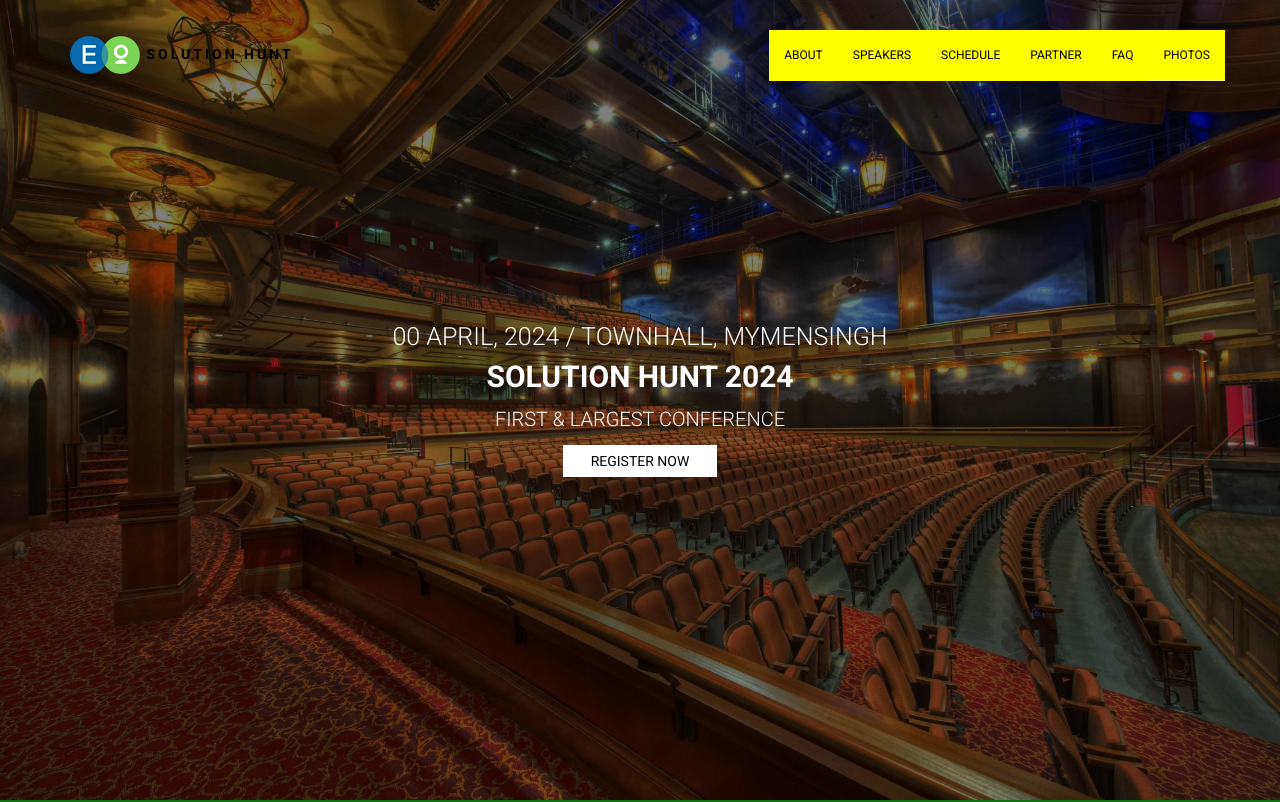
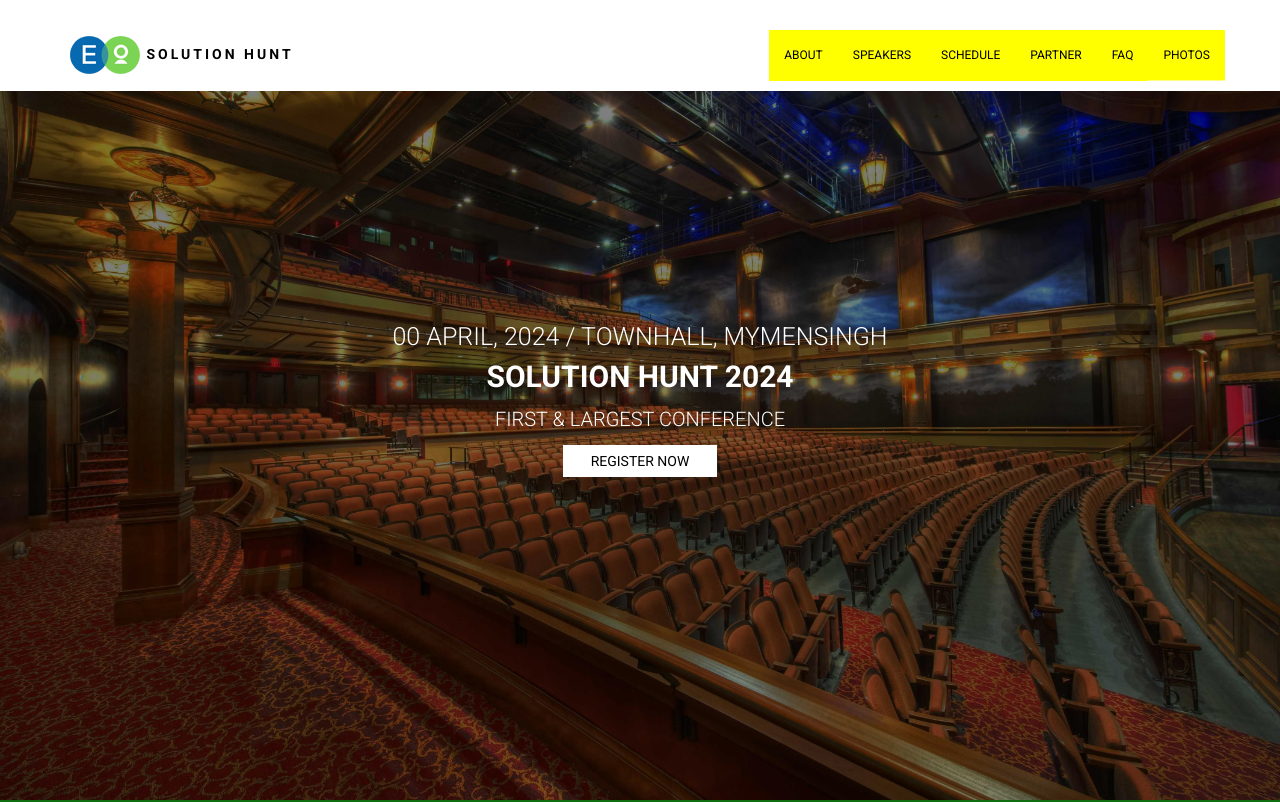
Before and after one commit to Foyezrabbi/vbd, a website: page index.html in a window 1280 px wide. Shown: the top 802 px of the page. Drawn offline with Linux system fonts and the light colour scheme; files whose address does not match are found by name.

Commit message:
Update main.css
shit 3.0

```diff
--- a/assets/css/main.css
+++ b/assets/css/main.css
@@ -365,7 +365,7 @@ ul li {
 
 @media (min-width: 768px) {
   .navbar-custom {
-    background-color: transparent;
+    background-color: #fff;
     padding-top: 30px;
   }
 
```
